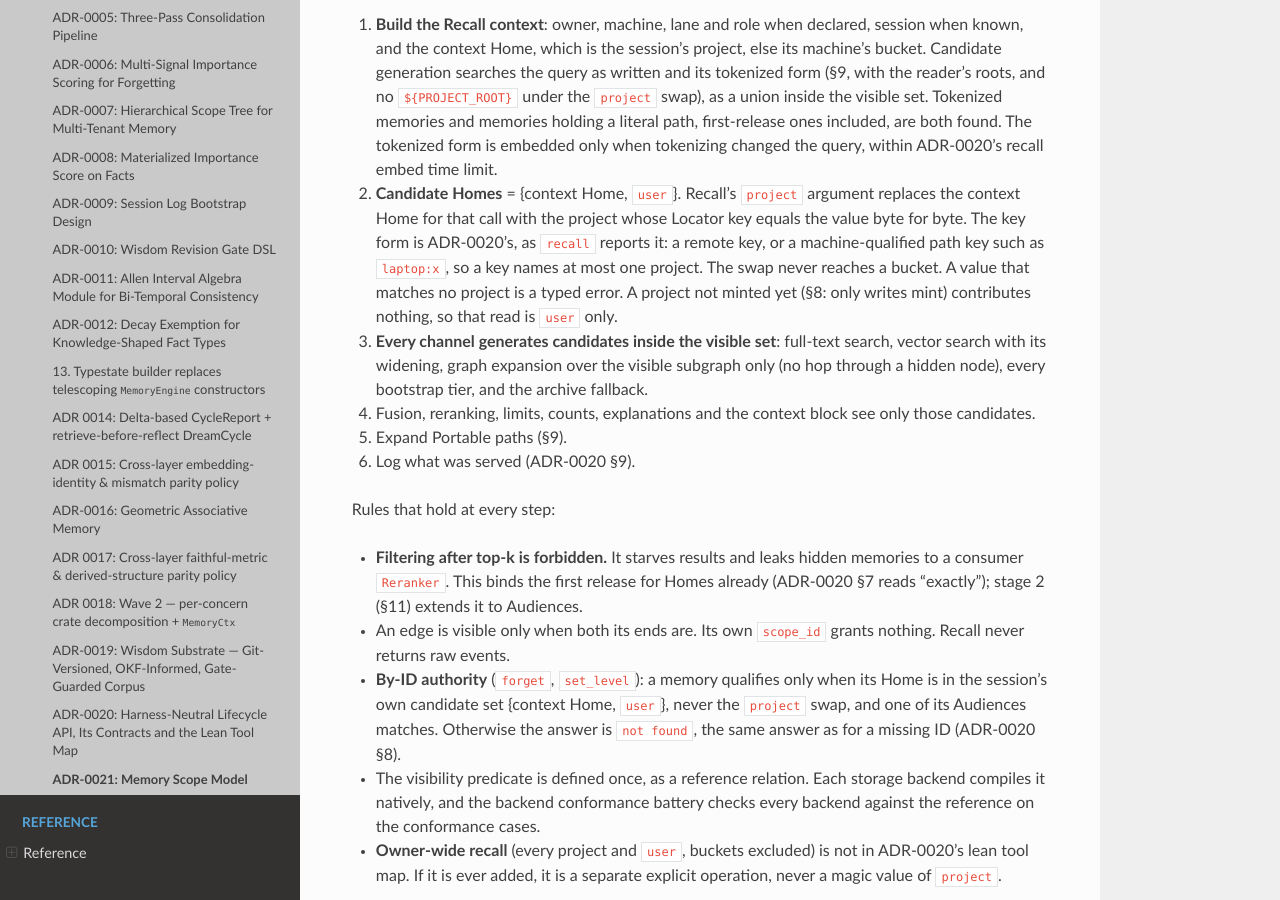
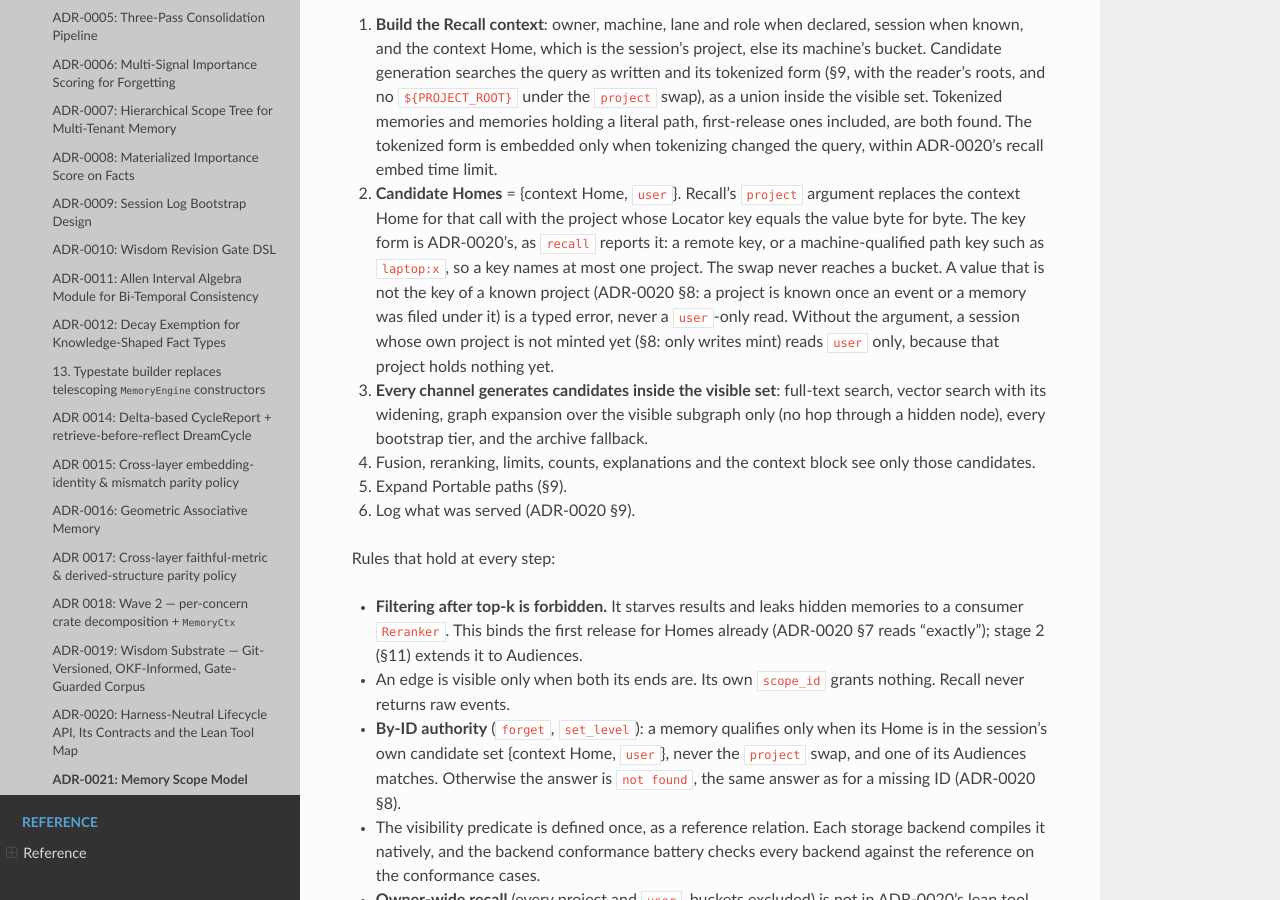
Before and after one commit to dutiona/memory-engine, a Sphinx documentation site: the page built from docs/design/adr/0021-memory-scope-model.md, in a window 1280 px wide and 900 px high, scrolled down 3685 px. Built offline with Sphinx 7.4.7 and the Read the Docs theme 3.1.0, drawn with Linux system fonts in a browser that asks for light colours; pages that are not in the unit, such as notebooks, are missing from menus; some of the changed text lies outside the part shown.

Commit message:
docs(adr): keep call records in the ADR-0001 log and fail closed on an unminted project key
Codex, review round 1: re-filing a remembered fact needs its call record's project facts, so ADR-0021 now requires that record to be part of the ADR-0001 log; a call table kept beside the log would leave remembered facts unrefilable without re-capture. And recall's project argument naming a key no event or memory was filed under is an error, as in ADR-0020 §8; only a session's own not-yet-minted project reads user only. C5 covers both.

```diff
--- a/docs/design/adr/0021-memory-scope-model.md
+++ b/docs/design/adr/0021-memory-scope-model.md
@@ -137,8 +137,10 @@ Recall is a deterministic procedure *(settled here)*:
 2. **Candidate Homes** = {context Home, `user`}. Recall's `project` argument replaces the context Home for that call
    with the project whose Locator key equals the value byte for byte. The key form is ADR-0020's, as `recall` reports
    it: a remote key, or a machine-qualified path key such as `laptop:x`, so a key names at most one project. The swap
-   never reaches a bucket. A value that matches no project is a typed error. A project not minted yet (§8: only
-   writes mint) contributes nothing, so that read is `user` only.
+   never reaches a bucket. A value that is not the key of a known project (ADR-0020 §8: a project is known once an
+   event or a memory was filed under it) is a typed error, never a `user`-only read. Without the argument, a
+   session whose own project is not minted yet (§8: only writes mint) reads `user` only, because that project holds
+   nothing yet.
 3. **Every channel generates candidates inside the visible set**: full-text search, vector search with its widening,
    graph expansion over the visible subgraph only (no hop through a hidden node), every bootstrap tier, and the
    archive fallback.
@@ -360,7 +362,9 @@ History is re-filed from the ADR-0001 log without re-capture *(defaulted, for re
   facts are consumer-derived).
 - **The Capture context of each memory kind**: a server-derived memory from its lifecycle event; a `remember` or a
   `set_level` from its call record, which keeps the request's decoded project facts and machine (ADR-0020 §8) and,
-  once it exists, its lane; any other fact through `source_event_id`; a derived memory through its
+  once it exists, its lane. The call record MUST be part of the ADR-0001 log (an appended event, or a record the log
+  replays with the same guarantees), so replaying the log alone re-files remembered facts and level changes; a call
+  table kept beside the log would not satisfy this; any other fact through `source_event_id`; a derived memory through its
   `source_fact_ids`; an edge through its ends. Events are read through the schema-evolution upcaster
   ([schema evolution policy](../schema-evolution-policy.md)); no upcaster invents a field.
 - **Procedure.**
@@ -431,7 +435,7 @@ L2.
 | C2 | a `user` write | read in P, in Q and by keyless sessions | shared |
 | C3 | a keyless write on `laptop` | Home `unscoped:laptop`; read by keyless laptop sessions; never by a project session, through `project`, or on `mac` | shared |
 | C4 | an empty selector | no match | shared |
-| C5 | an unknown key in `project`; a bare `x` when only `laptop:x` exists | a typed error, both | shared |
+| C5 | an unknown key in `project`; a bare `x` when only `laptop:x` exists; the well-formed key of a project not yet minted; no `project` argument from a session whose own project is not yet minted | a typed error for the first three; a `user`-only read for the last | shared |
 | C6 | `project: Q` from a session in P | Q's memories and `user`; nothing of P | shared |
 | C7 | a legacy root row; a co-session edge between two visible memories | the row is never read by recall, the context block or a by-ID operation; the edge is visible | shared |
 | C8 | a descriptive tag on a memory | never widens its visibility | shared |
```
